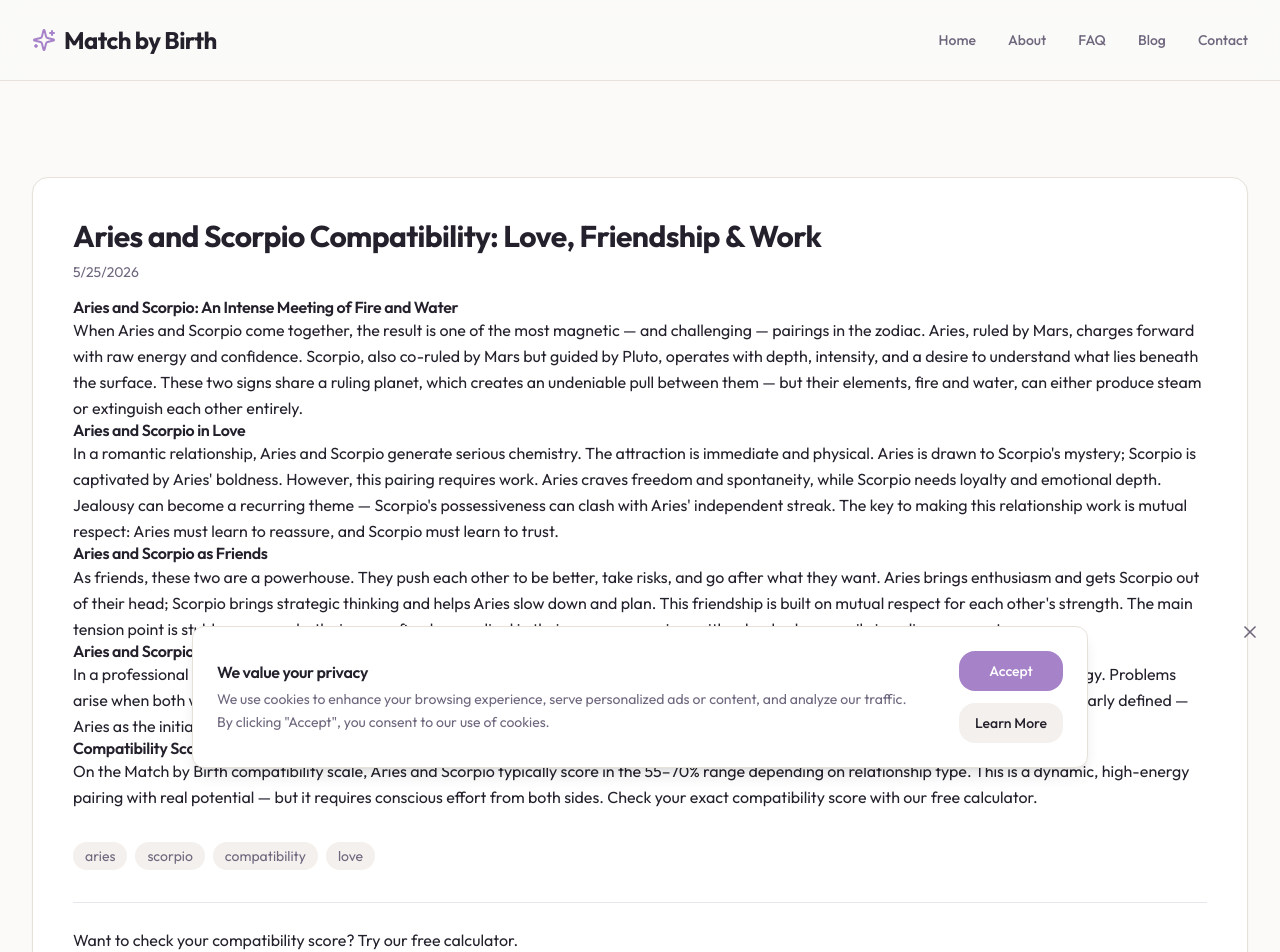
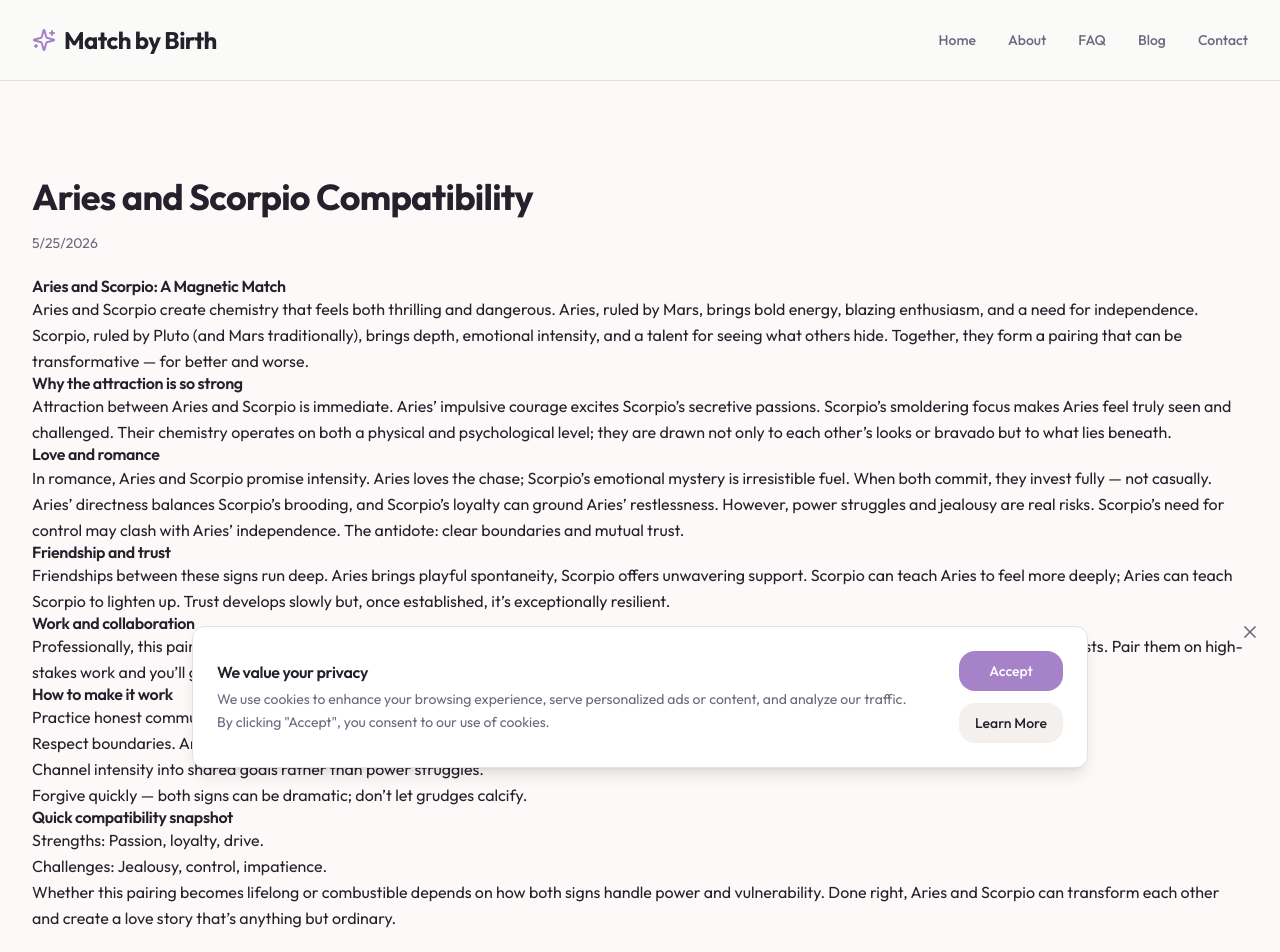
Before and after one commit to redefynliving/MatchbyBirth, a React (Vite) app in the folder apps/web/: page /blog/aries-scorpio-compatibility in a window 1280 px wide. Shown: the top 952 px of the page. Built offline with nearby package versions, Linux system fonts and the light colour scheme.

Commit message:
feat: add blog system with 3 SEO posts

```diff
--- a/apps/web/src/data/posts/index.js
+++ b/apps/web/src/data/posts/index.js
@@ -1,70 +1,101 @@
-export const posts = [
+const posts = [
   {
-    slug: "aries-scorpio-compatibility",
-    title: "Aries and Scorpio Compatibility: Love, Friendship & Work",
-    date: "2026-05-25",
-    description: "Aries and Scorpio are two of the most intense signs in the zodiac. Discover how this fire-water pairing plays out in love, friendship, and the workplace.",
-    tags: ["aries", "scorpio", "compatibility", "love"],
+    slug: 'aries-scorpio-compatibility',
+    title: 'Aries and Scorpio Compatibility',
+    date: '2026-05-25',
+    description: 'Aries and Scorpio are two of the most intense signs in the zodiac. Discover how this fire-water pairing plays out in love, friendship, and the workplace.',
+    tags: ['aries','scorpio','compatibility','love'],
     content: `
-    <h2>Aries and Scorpio: An Intense Meeting of Fire and Water</h2>
-    <p>When Aries and Scorpio come together, the result is one of the most magnetic — and challenging — pairings in the zodiac. Aries, ruled by Mars, charges forward with raw energy and confidence. Scorpio, also co-ruled by Mars but guided by Pluto, operates with depth, intensity, and a desire to understand what lies beneath the surface. These two signs share a ruling planet, which creates an undeniable pull between them — but their elements, fire and water, can either produce steam or extinguish each other entirely.</p>
-    <h2>Aries and Scorpio in Love</h2>
-    <p>In a romantic relationship, Aries and Scorpio generate serious chemistry. The attraction is immediate and physical. Aries is drawn to Scorpio's mystery; Scorpio is captivated by Aries' boldness. However, this pairing requires work. Aries craves freedom and spontaneity, while Scorpio needs loyalty and emotional depth. Jealousy can become a recurring theme — Scorpio's possessiveness can clash with Aries' independent streak. The key to making this relationship work is mutual respect: Aries must learn to reassure, and Scorpio must learn to trust.</p>
-    <h2>Aries and Scorpio as Friends</h2>
-    <p>As friends, these two are a powerhouse. They push each other to be better, take risks, and go after what they want. Aries brings enthusiasm and gets Scorpio out of their head; Scorpio brings strategic thinking and helps Aries slow down and plan. This friendship is built on mutual respect for each other's strength. The main tension point is stubbornness — both signs are fixed or cardinal in their energy, meaning neither backs down easily in a disagreement.</p>
-    <h2>Aries and Scorpio at Work</h2>
-    <p>In a professional setting, Aries and Scorpio can be an unstoppable team when they align on a goal. Aries drives momentum; Scorpio drives strategy. Problems arise when both want to lead. Power struggles are common, and neither sign is quick to compromise. The best dynamic is when their roles are clearly defined — Aries as the initiator, Scorpio as the executor.</p>
-    <h2>Compatibility Score</h2>
-    <p>On the Match by Birth compatibility scale, Aries and Scorpio typically score in the 55–70% range depending on relationship type. This is a dynamic, high-energy pairing with real potential — but it requires conscious effort from both sides. <a href="/">Check your exact compatibility score with our free calculator.</a></p>
-  `
+      <h1>Aries and Scorpio: A Magnetic Match</h1>
+      <p>Aries and Scorpio create chemistry that feels both thrilling and dangerous. Aries, ruled by Mars, brings bold energy, blazing enthusiasm, and a need for independence. Scorpio, ruled by Pluto (and Mars traditionally), brings depth, emotional intensity, and a talent for seeing what others hide. Together, they form a pairing that can be transformative — for better and worse.</p>
+
+      <h2>Why the attraction is so strong</h2>
+      <p>Attraction between Aries and Scorpio is immediate. Aries’ impulsive courage excites Scorpio’s secretive passions. Scorpio’s smoldering focus makes Aries feel truly seen and challenged. Their chemistry operates on both a physical and psychological level; they are drawn not only to each other’s looks or bravado but to what lies beneath.</p>
+
+      <h2>Love and romance</h2>
+      <p>In romance, Aries and Scorpio promise intensity. Aries loves the chase; Scorpio’s emotional mystery is irresistible fuel. When both commit, they invest fully — not casually. Aries’ directness balances Scorpio’s brooding, and Scorpio’s loyalty can ground Aries’ restlessness. However, power struggles and jealousy are real risks. Scorpio’s need for control may clash with Aries’ independence. The antidote: clear boundaries and mutual trust.</p>
+
+      <h2>Friendship and trust</h2>
+      <p>Friendships between these signs run deep. Aries brings playful spontaneity, Scorpio offers unwavering support. Scorpio can teach Aries to feel more deeply; Aries can teach Scorpio to lighten up. Trust develops slowly but, once established, it’s exceptionally resilient.</p>
+
+      <h2>Work and collaboration</h2>
+      <p>Professionally, this pair can be unstoppable. Aries initiates and drives projects forward. Scorpio strategizes, researches, and protects the team’s interests. Pair them on high-stakes work and you’ll get bold vision matched with meticulous execution. Beware ego clashes — keep roles clear and celebrate wins together.</p>
+
+      <h2>How to make it work</h2>
+      <ul>
+        <li>Practice honest communication. Say what you need without blaming.</li>
+        <li>Respect boundaries. Aries needs freedom; Scorpio needs emotional safety.</li>
+        <li>Channel intensity into shared goals rather than power struggles.</li>
+        <li>Forgive quickly — both signs can be dramatic; don’t let grudges calcify.</li>
+      </ul>
+
+      <h2>Quick compatibility snapshot</h2>
+      <p>Strengths: Passion, loyalty, drive.</p>
+      <p>Challenges: Jealousy, control, impatience.</p>
+
+      <p>Whether this pairing becomes lifelong or combustible depends on how both signs handle power and vulnerability. Done right, Aries and Scorpio can transform each other and create a love story that’s anything but ordinary.</p>
+    `
   },
   {
-    slug: "most-compatible-zodiac-signs-2026",
-    title: "The Most Compatible Zodiac Pairings of 2026",
-    date: "2026-05-25",
-    description: "Which zodiac signs are most compatible in 2026? We break down the top pairings for love, friendship, and everything in between based on elemental astrology.",
-    tags: ["compatibility", "zodiac", "2026", "love"],
+    slug: 'most-compatible-zodiac-signs-2026',
+    title: 'Most Compatible Zodiac Signs of 2026',
+    date: '2026-05-25',
+    description: 'Which zodiac signs are most compatible in 2026? We break down the top pairings for love, friendship, and everything in between based on elemental astrology.',
+    tags: ['compatibility','zodiac','2026','love'],
     content: `
-    <h2>Why Elemental Compatibility Still Matters in 2026</h2>
-    <p>Astrology isn't about fate — it's about patterns. And in 2026, the same elemental principles that have guided compatibility readings for centuries remain the strongest predictors of natural harmony between two people. Fire signs thrive with air. Earth signs find stability with water. Understanding these dynamics gives you a head start in any relationship, romantic or otherwise.</p>
-    <h2>The Top Compatible Pairings This Year</h2>
-    <h3>1. Leo and Sagittarius (Fire + Fire)</h3>
-<p>Two fire signs sharing the same elemental energy creates natural enthusiasm, mutual encouragement, and a relationship that rarely goes stale. Leo brings warmth and loyalty; Sagittarius brings adventure and optimism. Together they build a relationship that feels alive. Compatibility score: 88–95%.</p>
-    <h3>2. Taurus and Virgo (Earth + Earth)</h3>
-    <p>This is one of the most stable pairings in the zodiac. Both signs value reliability, practicality, and building something real over time. Taurus brings sensuality and patience; Virgo brings precision and dedication. This is the couple that quietly thrives while everyone else is dealing with drama. Compatibility score: 85–92%.</p>
-    <h3>3. Gemini and Aquarius (Air + Air)</h3>
-    <p>Intellectual connection is everything to these two. Gemini's curiosity meets Aquarius' originality and sparks fly — mentally, creatively, and romantically. They give each other space, stimulate each other's thinking, and never run out of things to talk about. Compatibility score: 84–91%.</p>
-    <h3>4. Cancer and Pisces (Water + Water)</h3>
-    <p>Emotionally, this is one of the deepest pairings possible. Cancer and Pisces understand each other on an intuitive level that words can barely describe. They build a home that is warm, creative, and emotionally safe. The challenge is that both signs can fall into emotional overwhelm — they need outside grounding. Compatibility score: 83–90%.</p>
-    <h3>5. Libra and Gemini (Air + Air)</h3>
-    <p>Charming, social, and mentally sharp — Libra and Gemini are the couple everyone wants at their dinner party. Libra brings balance and aesthetic sensibility; Gemini brings wit and adaptability. This relationship is light, fun, and surprisingly deep when they choose to go there. Compatibility score: 82–89%.</p>
-    <h2>Check Your Own Pairing</h2>
-    <p>The best compatibility reading is always personal. <a href="/">Use our free birth date compatibility calculator</a> to get your exact score in seconds — no signup required.</p>
-  `
+      <h1>Most Compatible Zodiac Signs of 2026</h1>
+      <p>2026 brings a fresh astrological landscape that favors certain pairings. While personal birth charts matter most, sun-sign pairings offer a helpful roadmap. Below are three matchups that look especially promising this year.</p>
+
+      <h2>Earth + Water: Taurus & Cancer</h2>
+      <p>Taurus’ steadiness and Cancer’s nurturance create a cozy, secure partnership. In 2026, practical stability will be prized, making this duo a reliable choice for long-term commitment. Both value home and comfort, and their rhythms sync well.</p>
+
+      <h2>Air + Air: Gemini & Libra</h2>
+      <p>2026’s social currents favor communication. Gemini and Libra thrive on ideas, conversation, and shared experiences. They keep life lively and intellectually stimulating, perfect for friendships and modern relationships alike.</p>
+
+      <h2>Fire + Fire: Leo & Sagittarius</h2>
+      <p>With renewed emphasis on courage and adventure this year, Leo and Sagittarius light each other up. They encourage risk-taking and celebrate bold moves. Passion and optimism make this a headline-worthy romance.</p>
+
+      <h2>How to read compatibility beyond the sun sign</h2>
+      <p>Remember: sun signs are shorthand. Rising signs, moon signs, and planetary aspects can change the picture. In 2026, focus on communication skills, emotional intelligence, and shared values rather than pure elemental matches.</p>
+
+      <h2>Practical tips for finding matching energy in 2026</h2>
+      <ol>
+        <li>Look for shared values over matching temperaments.</li>
+        <li>Use curiosity as a compatibility test — good matches stay curious about one another.</li>
+        <li>Pay attention to how partners handle stress; this year rewards resilience.</li>
+      </ol>
+
+      <p>Pairings in 2026 favor connection built on communication, emotional safety, and shared adventures. Use your compatibility score as a guide, not a rulebook.</p>
+    `
   },
   {
-    slug: "what-compatibility-score-means",
-    title: "What Does Your Compatibility Score Actually Mean?",
-    date: "2026-05-25",
-    description: "Got your compatibility score but not sure what to make of it? Here's exactly what the numbers mean and how to use them in real life.",
-    tags: ["compatibility score", "how it works", "astrology"],
+    slug: 'what-compatibility-score-means',
+    title: 'What Does Your Compatibility Score Mean?',
+    date: '2026-05-25',
+    description: 'A clear breakdown of what the compatibility score measures, how it’s calculated, and how to interpret it for love, friendship, and work.',
+    tags: ['compatibility','score','zodiac','guide'],
     content: `
-    <h2>Numbers Don't Tell the Whole Story — But They Help</h2>
-    <p>When you get a compatibility score from Match by Birth, you're not getting a verdict on your relationship. You're getting a starting point — a data-informed snapshot of how your elemental energies naturally interact based on your birth dates. Think of it less like a grade and more like a weather forecast: useful context, not a fixed outcome.</p>
-    <h2>How the Score Is Calculated</h2>
-    <p>Our compatibility score is based on elemental astrology — the relationship between your zodiac signs' core elements (fire, earth, air, water). Signs sharing the same element naturally harmonize. Complementary elements (fire/air, earth/water) create strong but balanced dynamics. Opposing elements (fire/water, earth/air) create tension that can either be creative or destructive depending on the people involved.</p>
-    <h2>What Each Score Range Means</h2>
-    <h3>80–100%: High Natural Harmony</h3>
-    <p>Your elemental energies are naturally aligned. This doesn't mean the relationship requires no effort — it means the foundation is strong and friction is less likely to come from fundamental incompatibility. These pairings tend to feel easy, especially early on.</p>
-    <h3>60–79%: Strong Potential</h3>
-    <p>There's real chemistry here with a solid base. You'll likely find communication comes naturally and you share core values. Some areas will require conscious effort, but nothing that genuine care can't address.</p>
-    <h3>40–59%: Mixed Dynamic</h3>
-    <p>This range doesn't mean incompatible — it means the relationship will require more intentional work. Many of the most transformative relationships score here. The tension between your signs can drive growth if both people are committed.</p>
-    <h3>Below 40%: Challenging Match</h3>
-    <p>A low score indicates significant elemental tension. This doesn't make a relationship impossible — it means both people need to be especially patient, communicative, and willing to meet each other halfway. Some people thrive in high-friction pairings.</p>
-    <h2>The Bottom Line</h2>
-    <p>Use your score as a conversation starter, not a conclusion. Astrology is a lens, not a law. <a href="/">Calculate your compatibility now</a> and see where you stand.</p>
-  `
+      <h1>What Your Compatibility Score Actually Means</h1>
+      <p>The compatibility score on Match by Birth is a composite metric designed to summarize multiple layers of astrological interaction. It’s not destiny — it’s information. Here’s how to read it.</p>
+
+      <h2>Components of the score</h2>
+      <p>We combine elemental harmony (fire, earth, air, water), quality alignment (cardinal, fixed, mutable), planetary aspects, and classical synastry indicators. Each component is weighted to reflect its typical influence on relationship dynamics.</p>
+
+      <h2>Interpreting the number</h2>
+      <p>High score (80–100): Strong natural alignment in temperament and values. This pairing will likely enjoy smooth communication and mutual encouragement. Moderate score (50–79): Possible chemistry but requires effort in communication or boundaries. Low score (0–49): Significant differences in core drives; requires intentional work or may be better suited as a friendship or professional pairing.</p>
+
+      <h2>How to use the score wisely</h2>
+      <ul>
+        <li>Treat it as a starting point for conversation, not a verdict.</li>
+        <li>Look at the areas where scores dip — these show growth opportunities.</li>
+        <li>Factor in life context — stress, maturity, and priorities change compatibility.</li>
+      </ul>
+
+      <h2>Limitations</h2>
+      <p>No algorithm captures the full nuance of human relationships. The score simplifies complex synastry into a readable metric. Use it, question it, and talk about it.</p>
+
+      <p>Ultimately, the compatibility score helps you notice patterns, ask better questions, and invest where it matters most.</p>
+    `
   }
 ];
 
--- a/apps/web/src/pages/BlogPage.jsx
+++ b/apps/web/src/pages/BlogPage.jsx
@@ -1,6 +1,8 @@
 
 import React from 'react';
 import { Helmet } from 'react-helmet';
+import posts from '@/data/posts';
+import { Link } from 'react-router-dom';
 
 function BlogPage() {
   return (
--- a/apps/web/src/pages/BlogPostPage.jsx
+++ b/apps/web/src/pages/BlogPostPage.jsx
@@ -9,11 +9,13 @@ function BlogPostPage() {
 
   if (!post) {
     return (
-      <div className="flex flex-col items-center justify-center min-h-[60vh] text-center px-4">
-        <h1 className="text-3xl font-bold mb-4">Post not found</h1>
-        <p className="text-muted-foreground mb-6">We couldn't find that post. Try browsing the blog index.</p>
-        <Link to="/blog" className="px-5 py-3 bg-primary text-primary-foreground rounded-lg">Back to Blog</Link>
-      </div>
+      <main className="section-spacing">
+        <div className="content-container text-center">
+          <h1 className="text-3xl font-semibold">Post not found</h1>
+          <p className="mt-4">We couldn't find the article you're looking for.</p>
+          <Link to="/" className="mt-6 inline-block text-primary">Back to calculator</Link>
+        </div>
+      </main>
     );
   }
 
@@ -24,24 +26,14 @@ function BlogPostPage() {
         <meta name="description" content={post.description} />
       </Helmet>
 
-      <main className="section-spacing bg-background min-h-screen">
+      <main className="section-spacing">
         <div className="content-container max-w-3xl">
-          <article className="prose prose-lg mx-auto bg-card border border-border rounded-2xl p-10 shadow-sm">
-            <h1 className="text-3xl font-bold mb-2">{post.title}</h1>
-            <p className="text-sm text-muted-foreground mb-4">{new Date(post.date).toLocaleDateString()}</p>
+          <article>
+            <h1 className="text-4xl font-bold mb-4">{post.title}</h1>
+            <p className="text-sm text-muted-foreground mb-6">{new Date(post.date).toLocaleDateString()}</p>
             <div dangerouslySetInnerHTML={{ __html: post.content }} />
-
-            <div className="mt-8">
-              <div className="flex flex-wrap gap-2">
-                {post.tags.map((t) => (
-                  <span key={t} className="px-3 py-1 rounded-full bg-muted text-muted-foreground text-sm">{t}</span>
-                ))}
-              </div>
-            </div>
-
-            <div className="mt-8 border-t pt-6">
-              <p className="mb-4">Want to check your compatibility score? Try our free calculator.</p>
-              <a href="/" className="inline-block px-5 py-3 bg-primary text-primary-foreground rounded-lg">Open Calculator</a>
+            <div className="mt-12 text-center">
+              <Link to="/" className="btn btn-primary">Return to calculator</Link>
             </div>
           </article>
         </div>
```
